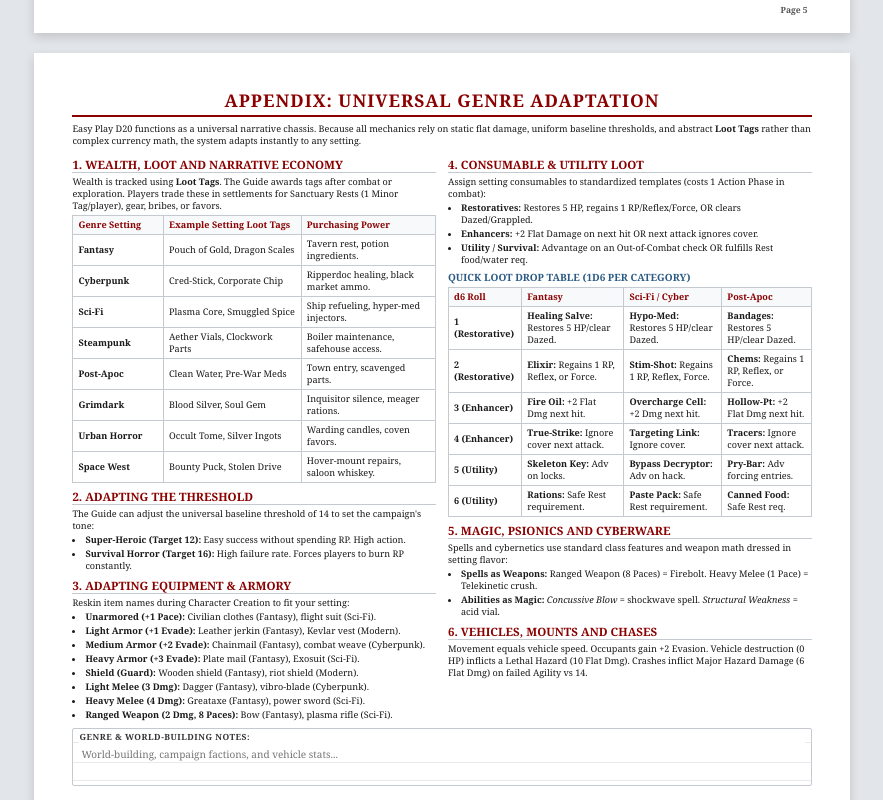
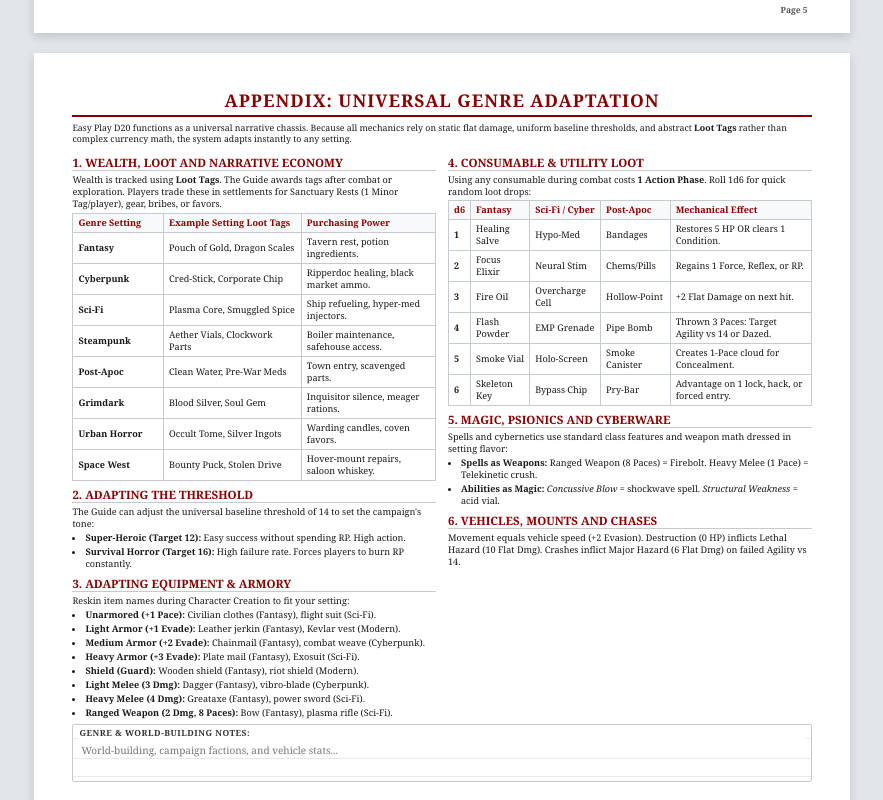
Before and after one commit to Justtestingcode/easy-play-d20, a plain HTML site: page index.html in a window 1280 px wide. Shown: the part 5400-6200 px from the top of the page, without its empty margins (198-1081 px from the left). Drawn offline with Linux system fonts and the light colour scheme.

Commit message:
index.html

```diff
--- a/index.html
+++ b/index.html
@@ -842,7 +842,7 @@
         <div class="content-wrap">
             <h1>APPENDIX: UNIVERSAL GENRE ADAPTATION</h1>
 
-            <p style="margin-bottom: 4px;">Easy Play D20 functions as a universal narrative chassis. Because all mechanics rely on static flat damage, uniform baseline thresholds, and abstract <strong>Loot Tags</strong> rather than complex currency math, the system adapts instantly to any setting.</p>
+            <p style="margin-bottom: 3px; font-size: 8.8px;">Easy Play D20 functions as a universal narrative chassis. Because all mechanics rely on static flat damage, uniform baseline thresholds, and abstract <strong>Loot Tags</strong> rather than complex currency math, the system adapts instantly to any setting.</p>
 
             <div class="two-column">
                 <!-- LEFT COLUMN: SECTIONS 1, 2, AND 3 -->
@@ -850,7 +850,7 @@
                     <h2>1. WEALTH, LOOT and NARRATIVE ECONOMY</h2>
                     <p>Wealth is tracked using <strong>Loot Tags</strong>. The Guide awards tags after combat or exploration. Players trade these in settlements for Sanctuary Rests (1 Minor Tag/player), gear, bribes, or favors.</p>
 
-                    <table class="genre-table" style="font-size: 8px;">
+                    <table class="genre-table" style="font-size: 7.8px;">
                         <thead>
                             <tr>
                                 <th>Genre Setting</th>
@@ -911,7 +911,7 @@
 
                     <h2>3. ADAPTING EQUIPMENT & ARMORY</h2>
                     <p>Reskin item names during Character Creation to fit your setting:</p>
-                    <ul style="font-size: 8.5px;">
+                    <ul style="font-size: 8.2px;">
                         <li><strong>Unarmored (+1 Pace):</strong> Civilian clothes (Fantasy), flight suit (Sci-Fi).</li>
                         <li><strong>Light Armor (+1 Evade):</strong> Leather jerkin (Fantasy), Kevlar vest (Modern).</li>
                         <li><strong>Medium Armor (+2 Evade):</strong> Chainmail (Fantasy), combat weave (Cyberpunk).</li>
@@ -926,59 +926,60 @@
                 <!-- RIGHT COLUMN: SECTIONS 4, 5, AND 6 -->
                 <div class="column-box">
                     <h2>4. CONSUMABLE & UTILITY LOOT</h2>
-                    <p>Assign setting consumables to standardized templates (costs 1 Action Phase in combat):</p>
-                    <ul>
-                        <li><strong>Restoratives:</strong> Restores 5 HP, regains 1 RP/Reflex/Force, OR clears Dazed/Grappled.</li>
-                        <li><strong>Enhancers:</strong> +2 Flat Damage on next hit OR next attack ignores cover.</li>
-                        <li><strong>Utility / Survival:</strong> Advantage on an Out-of-Combat check OR fulfills Rest food/water req.</li>
-                    </ul>
+                    <p>Using any consumable during combat costs <strong>1 Action Phase</strong>. Roll 1d6 for quick random loot drops:</p>
 
-                    <h3>QUICK LOOT DROP TABLE (1d6 PER CATEGORY)</h3>
-                    <table style="font-size: 7.8px;">
+                    <table style="font-size: 7.6px; margin-top: 2px; margin-bottom: 2px;">
                         <thead>
                             <tr>
-                                <th>d6 Roll</th>
+                                <th>d6</th>
                                 <th>Fantasy</th>
                                 <th>Sci-Fi / Cyber</th>
                                 <th>Post-Apoc</th>
+                                <th>Mechanical Effect</th>
                             </tr>
                         </thead>
                         <tbody>
                             <tr>
-                                <td><strong>1 (Restorative)</strong></td>
-                                <td><strong>Healing Salve:</strong> Restores 5 HP/clear Dazed.</td>
-                                <td><strong>Hypo-Med:</strong> Restores 5 HP/clear Dazed.</td>
-                                <td><strong>Bandages:</strong> Restores 5 HP/clear Dazed.</td>
+                                <td><strong>1</strong></td>
+                                <td>Healing Salve</td>
+                                <td>Hypo-Med</td>
+                                <td>Bandages</td>
+                                <td>Restores 5 HP OR clears 1 Condition.</td>
                             </tr>
                             <tr>
-                                <td><strong>2 (Restorative)</strong></td>
-                                <td><strong>Elixir:</strong> Regains 1 RP, Reflex, or Force.</td>
-                                <td><strong>Stim-Shot:</strong> Regains 1 RP, Reflex, Force.</td>
-                                <td><strong>Chems:</strong> Regains 1 RP, Reflex, or Force.</td>
+                                <td><strong>2</strong></td>
+                                <td>Focus Elixir</td>
+                                <td>Neural Stim</td>
+                                <td>Chems/Pills</td>
+                                <td>Regains 1 Force, Reflex, or RP.</td>
                             </tr>
                             <tr>
-                                <td><strong>3 (Enhancer)</strong></td>
-                                <td><strong>Fire Oil:</strong> +2 Flat Dmg next hit.</td>
-                                <td><strong>Overcharge Cell:</strong> +2 Dmg next hit.</td>
-                                <td><strong>Hollow-Pt:</strong> +2 Flat Dmg next hit.</td>
+                                <td><strong>3</strong></td>
+                                <td>Fire Oil</td>
+                                <td>Overcharge Cell</td>
+                                <td>Hollow-Point</td>
+                                <td>+2 Flat Damage on next hit.</td>
                             </tr>
                             <tr>
-                                <td><strong>4 (Enhancer)</strong></td>
-                                <td><strong>True-Strike:</strong> Ignore cover next attack.</td>
-                                <td><strong>Targeting Link:</strong> Ignore cover.</td>
-                                <td><strong>Tracers:</strong> Ignore cover next attack.</td>
+                                <td><strong>4</strong></td>
+                                <td>Flash Powder</td>
+                                <td>EMP Grenade</td>
+                                <td>Pipe Bomb</td>
+                                <td>Thrown 3 Paces: Target Agility vs 14 or Dazed.</td>
                             </tr>
                             <tr>
-                                <td><strong>5 (Utility)</strong></td>
-                                <td><strong>Skeleton Key:</strong> Adv on locks.</td>
-                                <td><strong>Bypass Decryptor:</strong> Adv on hack.</td>
-                                <td><strong>Pry-Bar:</strong> Adv forcing entries.</td>
+                                <td><strong>5</strong></td>
+                                <td>Smoke Vial</td>
+                                <td>Holo-Screen</td>
+                                <td>Smoke Canister</td>
+                                <td>Creates 1-Pace cloud for Concealment.</td>
                             </tr>
                             <tr>
-                                <td><strong>6 (Utility)</strong></td>
-                                <td><strong>Rations:</strong> Safe Rest requirement.</td>
-                                <td><strong>Paste Pack:</strong> Safe Rest requirement.</td>
-                                <td><strong>Canned Food:</strong> Safe Rest req.</td>
+                                <td><strong>6</strong></td>
+                                <td>Skeleton Key</td>
+                                <td>Bypass Chip</td>
+                                <td>Pry-Bar</td>
+                                <td>Advantage on 1 lock, hack, or forced entry.</td>
                             </tr>
                         </tbody>
                     </table>
@@ -991,11 +992,11 @@
                     </ul>
 
                     <h2>6. VEHICLES, MOUNTS and CHASES</h2>
-                    <p>Movement equals vehicle speed. Occupants gain +2 Evasion. Vehicle destruction (0 HP) inflicts a Lethal Hazard (10 Flat Dmg). Crashes inflict Major Hazard Damage (6 Flat Dmg) on failed Agility vs 14.</p>
+                    <p>Movement equals vehicle speed (+2 Evasion). Destruction (0 HP) inflicts Lethal Hazard (10 Flat Dmg). Crashes inflict Major Hazard (6 Flat Dmg) on failed Agility vs 14.</p>
                 </div>
             </div>
 
-            <div class="notes-box" style="margin-top: 4px; flex: 0 0 auto;">
+            <div class="notes-box" style="margin-top: 2px; flex: 0 0 auto;">
                 <span class="notes-title">GENRE & WORLD-BUILDING NOTES:</span>
                 <textarea class="notes-input" id="p6Notes" placeholder="World-building, campaign factions, and vehicle stats..."></textarea>
             </div>
```
